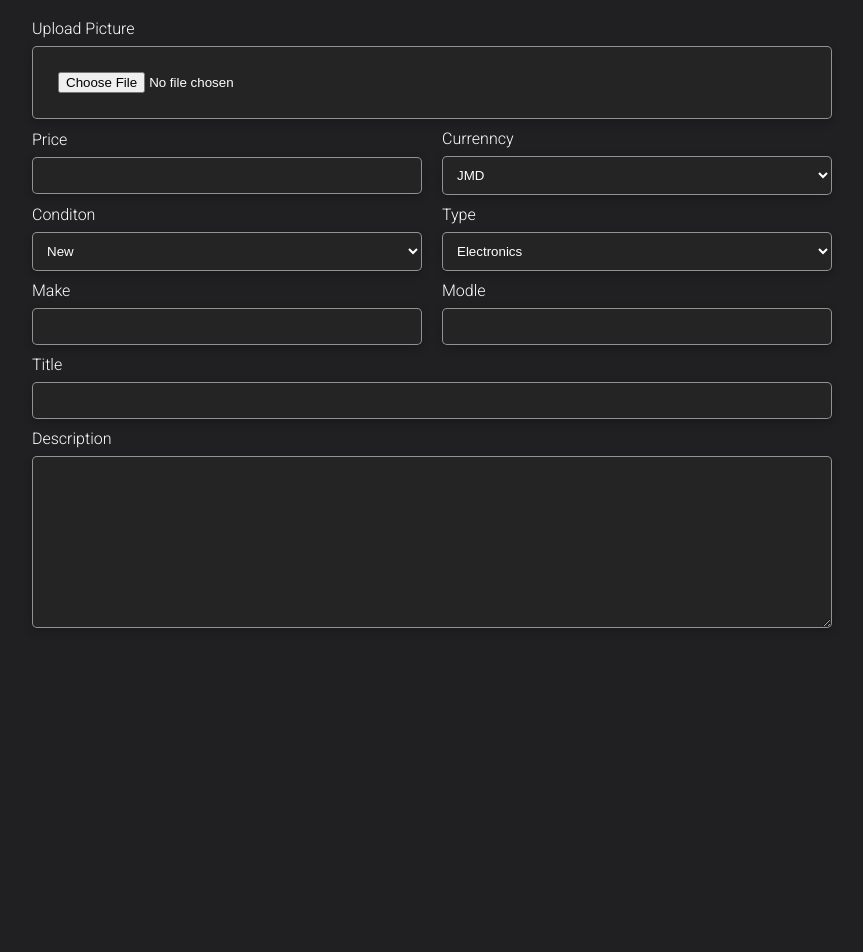
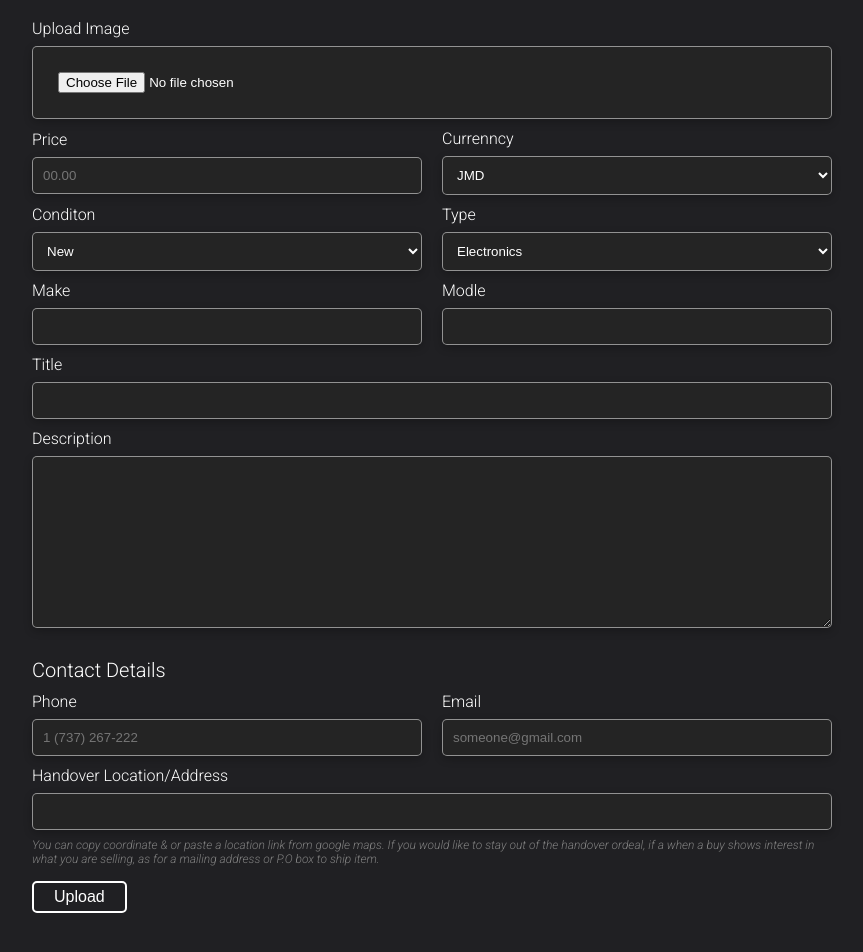
Before and after one commit to Dev-Rook/marketio, a React (Vite) app: page /createItem in a window 1280 px wide. Shown: the part 186-1138 px from the top of the page, without its empty margins (208-1071 px from the left). Before the commit the page ends 819 px from the top, so only its background shows below. Built offline with nearby package versions, Linux system fonts and the light colour scheme.

Commit message:
Commit
Form Structure created.
Revising/Restructuring code to make it easy on the eyes via implementing the context hook.

```diff
--- a/src/components/ItemForm.jsx
+++ b/src/components/ItemForm.jsx
@@ -9,47 +9,54 @@ import Hero from "../sections/Hero";
 
 // Json Import:
 import ConditionData from "../data/condition.json";
+import TypeData from "../data/type.json";
+import CurrencyData from "../data/currency.json";
 
 const ItemForm = () => {
   const [condition, setCondition] = useState(ConditionData);
+  const [conditionSelect, setConditionSelect] = useState(ConditionData.name);
 
-  const [selectedOption, setSelectedOption] = useState("");
+  const [type, setType] = useState(TypeData);
+  const [typeSelect, setTypeSelect] = useState(TypeData.name);
 
-  const handleSelectChange = (event) => {
-    setSelectedOption(event.target.value);
-    console.log(selectedOption);
-  };
+  const [currency, setCurrency] = useState(CurrencyData);
+  const [currencySelect, setCurrencySelect] = useState(CurrencyData.name);
 
   return (
     <div className="section">
       <form action="Post" className={styles.form}>
         <div className={styles.sec}>
-          <label htmlFor="Upload Picture">Upload Picture</label>
+          <label htmlFor="">Upload Image</label>
           <input type="file" className={styles.fileInput} />
         </div>
 
         <div className={styles.doubleSec}>
           <div className={styles.sec}>
-            <label htmlFor="Upload Picture">Price</label>
-            <input type="number" className={styles.input} />
+            <label htmlFor="">Price</label>
+            <input type="number" placeholder="00.00" className={styles.input} />
           </div>
           <div className={styles.sec}>
-            <label htmlFor="Upload Picture">Currenncy</label>
+            <label htmlFor="">Currenncy</label>
             {/* <input type="file" className={styles.input} /> */}
-            <select className={styles.sectionInput}>
+            <select
+              value={currencySelect}
+              onChange={(e) => {
+                setCurrencySelect(e.target.value);
+              }}
+              className={styles.sectionInput}
+            >
               <optgroup label="Select Currency">
-                <option value="" className={styles.option}>
-                  JMD
-                </option>
-                <option value="" className={styles.option}>
-                  USD
-                </option>
-                <option value="" className={styles.option}>
-                  GBP
-                </option>
-                <option value="" className={styles.option}>
-                  CAN
-                </option>
+                {currency?.map((item) => {
+                  return (
+                    <option
+                      value={item.name}
+                      className={styles.option}
+                      key={item.id}
+                    >
+                      {item.cur}
+                    </option>
+                  );
+                })}
               </optgroup>
             </select>
           </div>
@@ -57,11 +64,13 @@ const ItemForm = () => {
 
         <div className={styles.doubleSec}>
           <div className={styles.sec}>
-            <label htmlFor="Upload Picture">Conditon</label>
+            <label htmlFor="">Conditon</label>
             <select
               className={styles.sectionInput}
-              value={selectedOption}
-              onChange={handleSelectChange}
+              value={conditionSelect}
+              onChange={(e) => {
+                setConditionSelect(e.target.value);
+              }}
             >
               <optgroup label="Select Condition">
                 {condition?.map((item) => {
@@ -79,30 +88,26 @@ const ItemForm = () => {
             </select>
           </div>
           <div className={styles.sec}>
-            <label htmlFor="Upload Picture">Type</label>
-            <select className={styles.sectionInput}>
-              <optgroup label="Select Currency">
-                <option value="" className={styles.option}>
-                  Electronics
-                </option>
-                <option value="" className={styles.option}>
-                  Auto Parts
-                </option>
-                <option value="" className={styles.option}>
-                  Vehicles
-                </option>
-                <option value="" className={styles.option}>
-                  Furniture
-                </option>
-                <option value="" className={styles.option}>
-                  Clothing
-                </option>
-                <option value="" className={styles.option}>
-                  Appliances
-                </option>
-                <option value="" className={styles.option}>
-                  Jewelry
-                </option>
+            <label htmlFor="">Type</label>
+            <select
+              value={typeSelect}
+              onChange={(e) => {
+                setTypeSelect(e.target.value);
+              }}
+              className={styles.sectionInput}
+            >
+              <optgroup label="Select Type">
+                {type?.map((item) => {
+                  return (
+                    <option
+                      value={item.name}
+                      className={styles.option}
+                      key={item.id}
+                    >
+                      {item.type}
+                    </option>
+                  );
+                })}
               </optgroup>
             </select>
           </div>
@@ -110,23 +115,65 @@ const ItemForm = () => {
 
         <div className={styles.doubleSec}>
           <div className={styles.sec}>
-            <label htmlFor="Upload Picture">Make</label>
-            <input type="tex" className={styles.input} />
+            <label htmlFor="">Make</label>
+            <input type="text" className={styles.input} />
           </div>
           <div className={styles.sec}>
-            <label htmlFor="Upload Picture">Modle</label>
+            <label htmlFor="">Modle</label>
             <input type="text" className={styles.input} />
           </div>
         </div>
 
         <div className={styles.sec}>
-          <label htmlFor="Upload Picture">Title</label>
+          <label htmlFor="">Title</label>
           <input type="text" className={styles.input} />
         </div>
 
         <div className={styles.sec}>
-          <label htmlFor="Upload Picture">Description</label>
-            <textarea name="" id="" cols="30" rows="10" className={styles.input}></textarea>
+          <label htmlFor="">Description</label>
+          <textarea
+            name=""
+            id=""
+            cols="30"
+            rows="10"
+            maxLength="500"
+            className={styles.input}
+          ></textarea>
+        </div>
+
+        <p className={styles.title}>Contact Details</p>
+        <div className={styles.doubleSec}>
+          <div className={styles.sec}>
+            <label htmlFor="">Phone</label>
+            <input
+              type="text"
+              placeholder="1 (737) 267-222"
+              className={styles.input}
+            />
+          </div>
+          <div className={styles.sec}>
+            <label htmlFor="">Email</label>
+            <input
+              type="email"
+              placeholder="someone@gmail.com"
+              className={styles.input}
+            />
+          </div>
+        </div>
+
+        <div className={styles.sec}>
+          <label htmlFor="">Handover Location/Address</label>
+          <input type="text" className={styles.input} />
+          <p className={styles.finePrint}>
+            You can copy coordinate & or paste a location link from google maps.
+            If you would like to stay out of the handover ordeal, if a when a
+            buy shows interest in what you are selling, as for a mailing address
+            or P.O box to ship item.
+          </p>
+        </div>
+
+        <div className={"CallToActionBox"}>
+          <button className={"Button"}>Upload</button>
         </div>
       </form>
     </div>
--- /dev/null
+++ b/src/context/ItemCreationContext.js
@@ -0,0 +1,3 @@
+import { createContext } from "react";
+
+export const ItemCreationContext = createContext({})
--- a/src/data/condition.json
+++ b/src/data/condition.json
@@ -17,10 +17,6 @@
     },
     {
         "id": 5,
-        "name": "Antique"
-    },
-    {
-        "id": 6,
         "name": "Damaged"
     }
 ]
--- a/src/data/currency.json
+++ b/src/data/currency.json
@@ -0,0 +1,18 @@
+[
+    {
+        "id": 1,
+        "cur": "JMD"
+    },
+    {
+        "id": 2,
+        "cur": "USD"
+    },
+    {
+        "id": 3,
+        "cur": "GBP"
+    },
+    {
+        "id": 4,
+        "cur": "CAN"
+    }
+]
--- /dev/null
+++ b/src/data/type.json
@@ -0,0 +1,34 @@
+[
+    {
+        "id": 1,
+        "type": "Electronics"
+    },
+    {
+        "id": 2,
+        "type": "Clothing"
+    },
+    {
+        "id": 3,
+        "type": "Jewelery"
+    },
+    {
+        "id": 4,
+        "type": "Auto Parts"
+    },
+    {
+        "id": 5,
+        "type": "Vehicles"
+    },
+    {
+        "id": 6,
+        "type": "Furniture"
+    },
+    {
+        "id": 7,
+        "type": "Appliances"
+    },
+    {
+        "id": 8,
+        "type": "Antiques"
+    }
+]
--- a/src/routes/CreateItem.jsx
+++ b/src/routes/CreateItem.jsx
@@ -1,5 +1,8 @@
 // Styles ImportL:
 import "../styles/global.scss";
+
+// Context Import:
+import { ItemCreationContext } from "../context/ItemCreationContext.js";
 
 // Components Import:
 import ItemForm from "../components/ItemForm";
@@ -7,7 +10,9 @@ import ItemForm from "../components/ItemForm";
 const CreateItem = () => {
   return (
     <div className="page">
-      <ItemForm />
+      <ItemCreationContext.Provider value={""}>
+        <ItemForm />
+      </ItemCreationContext.Provider>
     </div>
   );
 };
--- a/src/styles/comp-styles/itemForm.module.scss
+++ b/src/styles/comp-styles/itemForm.module.scss
@@ -7,6 +7,7 @@
 
   gap: 10px;
   margin-top: 200px;
+  margin-bottom: 200px;
 
   height: fit-content;
   width: 800px;
@@ -95,6 +96,20 @@
     height: fit-content;
     width: 100%;
   }
+
+  .title {
+    font-size: 20px;
+    align-self: flex-start;
+    margin-top: 20px;
+  }
+
+  .finePrint {
+    font-size: 12px;
+    color: grey;
+    font-style: italic;
+    align-self: flex-start;
+    margin-top: 0px;
+  }
 }
 
 
```
